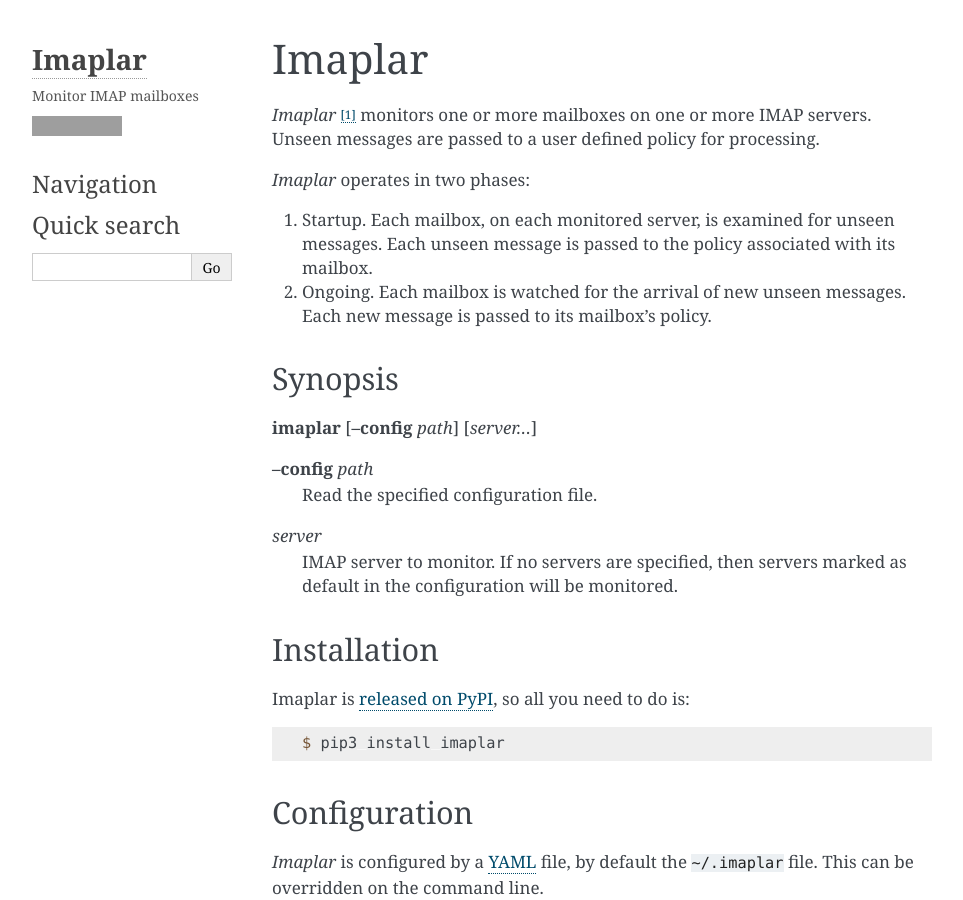
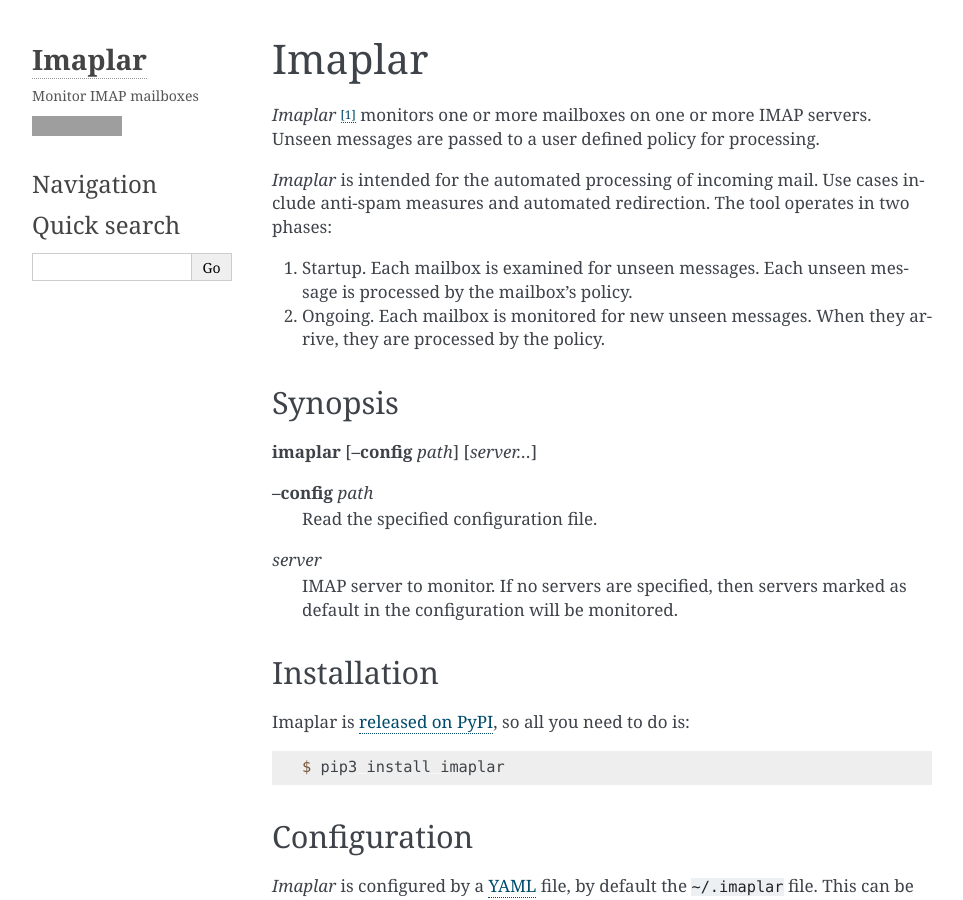
Before and after one commit to MichaelPaddon/imaplar, a Sphinx documentation site: the page built from docs/index.rst, in a window 1280 px wide and 900 px high. Shown: the whole window, without its empty margins (148-1111 px from the left). Built offline with Sphinx 7.4.7, drawn with Linux system fonts in a browser that asks for light colours; pages that are not in the unit, such as notebooks, are missing from menus; grey boxes are pictures that could not be loaded.

Commit message:
Refine high level description.

```diff
--- a/docs/index.rst
+++ b/docs/index.rst
@@ -4,14 +4,15 @@
 *Imaplar* [#f1]_ monitors one or more mailboxes on one or more IMAP servers.
 Unseen messages are passed to a user defined policy for processing.
 
-*Imaplar* operates in two phases:
+*Imaplar* is intended for the automated processing of incoming mail.
+Use cases include anti-spam measures and automated redirection.
+The tool operates in two phases:
 
-1. Startup. Each mailbox, on each monitored server, is examined for
-   unseen messages.
-   Each unseen message is passed to the policy associated with its mailbox.
+1. Startup. Each mailbox is examined for unseen messages.
+   Each unseen message is processed by the mailbox's policy.
 
-2. Ongoing. Each mailbox is watched for the arrival of new unseen messages.
-   Each new message is passed to its mailbox's policy.
+2. Ongoing. Each mailbox is monitored for new unseen messages.
+   When they arrive, they are processed by the policy.
 
 Synopsis
 ========
```
